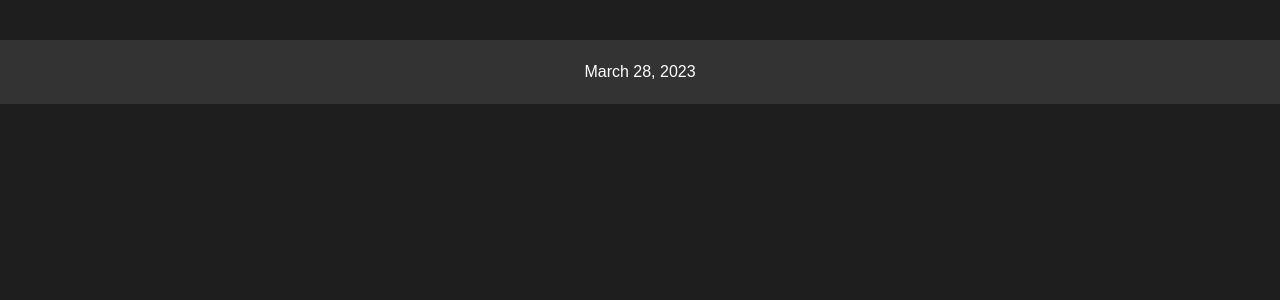
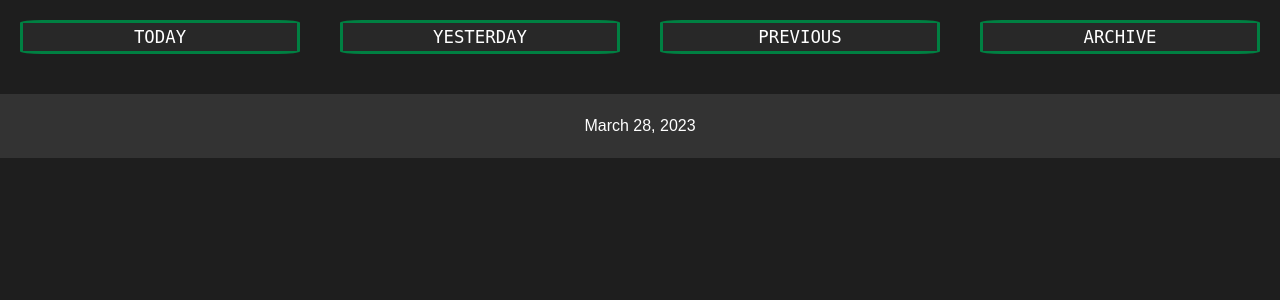
Before and after one commit to dionislez/hltv_news, a Django app: page /news/ in a window 1280 px wide. Shown: the part 144-444 px from the top of the page. Run offline with Django 4.2, Linux system fonts and the light colour scheme; data that the repository does not hold is empty.

Commit message:
feat(app_news): yesterday, previous pages added

```diff
--- a/predictor/app_news/views.py
+++ b/predictor/app_news/views.py
@@ -4,9 +4,16 @@ from django.http import HttpRequest, HttpResponse
 from django.shortcuts import render
 from utils import get_news
 
+NAMES = {
+    "actual_news": "Today's news",
+    "yesterday_news": "Yesterday's news",
+    "previous_news": "Previous news"
+}
 
-def news_page(request: HttpRequest) -> HttpResponse:
-    current_time = datetime.utcnow()
-    today_news = get_news("Today's news")
-    context = {'date': current_time.date, 'items': today_news}
+
+def news_page_actual(request: HttpRequest) -> HttpResponse:
+    context = {
+        'date': datetime.utcnow().date,
+        'items': get_news(NAMES[request.resolver_match.url_name])
+    }
     return render(request, 'news.html', context)
--- a/predictor/predictor/urls.py
+++ b/predictor/predictor/urls.py
@@ -1,23 +1,11 @@
-"""predictor URL Configuration
-
-The `urlpatterns` list routes URLs to views. For more information please see:
-    https://docs.djangoproject.com/en/4.1/topics/http/urls/
-Examples:
-Function views
-    1. Add an import:  from my_app import views
-    2. Add a URL to urlpatterns:  path('', views.home, name='home')
-Class-based views
-    1. Add an import:  from other_app.views import Home
-    2. Add a URL to urlpatterns:  path('', Home.as_view(), name='home')
-Including another URLconf
-    1. Import the include() function: from django.urls import include, path
-    2. Add a URL to urlpatterns:  path('blog/', include('blog.urls'))
-"""
-from app_news.views import news_page
+from app_news.views import news_page_actual
 from django.contrib import admin
 from django.urls import path
 
 urlpatterns = [
     path('admin/', admin.site.urls),
-    path('news/', news_page, name='actual_news')
+    path('news/', news_page_actual, name='actual_news'),
+    path('news/today', news_page_actual, name='actual_news'),
+    path('news/yesterday', news_page_actual, name='yesterday_news'),
+    path('news/previous', news_page_actual, name='previous_news'),
 ]
--- a/predictor/templates/news.html
+++ b/predictor/templates/news.html
@@ -43,6 +43,32 @@
         .button-container .button:hover {
             transform: translateY(-2px);
             background-color: rgb(113, 0, 128);
+        }
+
+        .button-container-news {
+            display: flex;
+            padding: 20px 0px 0px;
+        }
+
+        .button-container-news .button {
+            width: 100px;
+            height: 20px;
+            text-align: center;
+            border-radius: 8%;
+            flex-grow: 1;
+            margin: 0 20px;
+            background-color: #282828;
+            border: 3px solid rgb(0, 128, 66);
+            color: #FFFFFF;
+            font: 13pt monospace;
+            text-decoration: none;
+            padding: 4px 10px;
+            transition: transform 0.2s;
+        }
+
+        .button-container-news .button:hover {
+            transform: translateY(-2px);
+            background-color: rgb(0, 128, 66);
         }
 
         h1 {
@@ -117,6 +143,12 @@
             <a href="{% url 'actual_news' %}" class="button">NEWS</a>
         </div>
     </header>
+    <div class="button-container-news">
+        <a href="{% url 'actual_news' %}" class="button">TODAY</a>
+        <a href="{% url 'yesterday_news' %}" class="button">YESTERDAY</a>
+        <a href="{% url 'previous_news' %}" class="button">PREVIOUS</a>
+        <a href="{% url 'actual_news' %}" class="button">ARCHIVE</a>
+    </div>
     <div class="container">
         {% for item in items %}
         <div class="post">
--- a/predictor/utils.py
+++ b/predictor/utils.py
@@ -1,7 +1,7 @@
 from typing import Optional
 
 from decouple import config
-from pymongo import MongoClient
+from pymongo import MongoClient, DESCENDING
 
 
 def connect(collection: str) -> MongoClient:
@@ -9,9 +9,8 @@ def connect(collection: str) -> MongoClient:
 
 def get_news(type: str) -> Optional[list]:
     all_news = list(connect('actual_news').find(
-        {'type': type},
-        {'_id': 0})
-    )
+        filter={'type': type},
+        projection={'_id': 0}).sort('title_time', DESCENDING))
     if not all_news:
         return
     return all_news
```
Also changed, not shown: predictor/predictor/asgi.py (+0 -9 lines), predictor/predictor/settings.py (+0 -12 lines), predictor/predictor/wsgi.py (+0 -9 lines).
